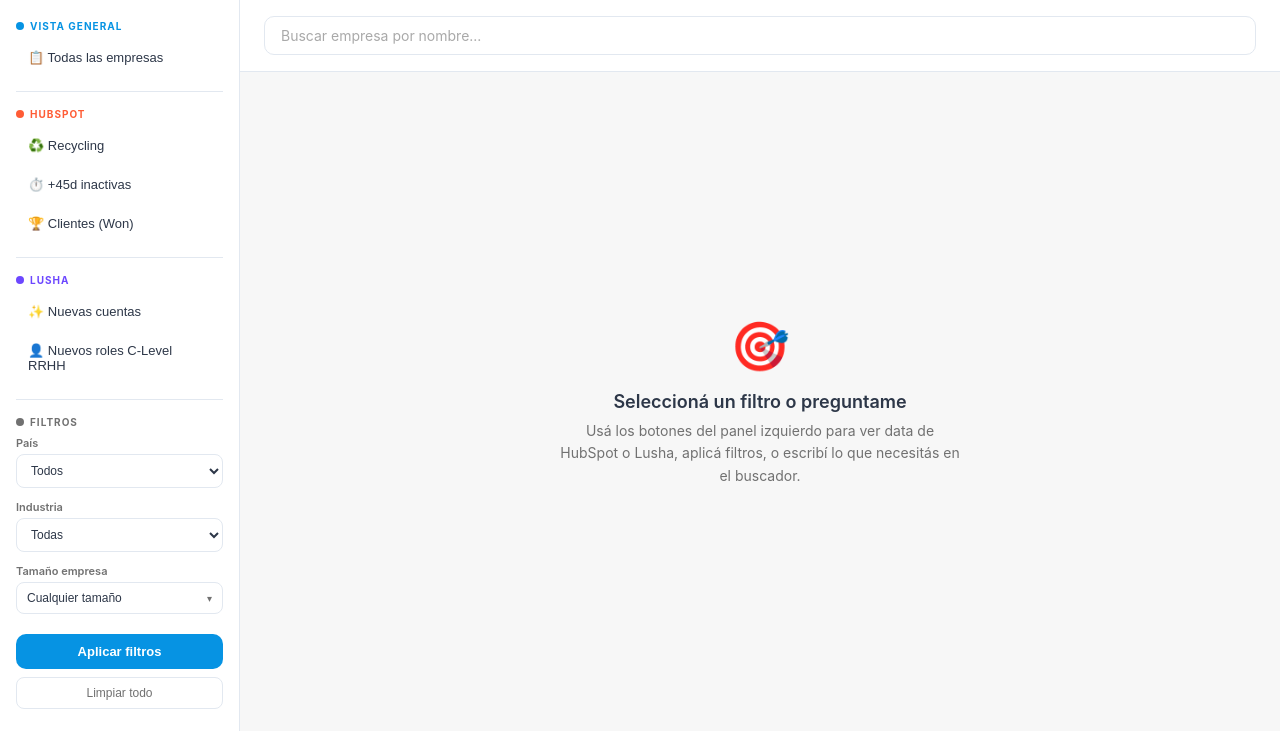
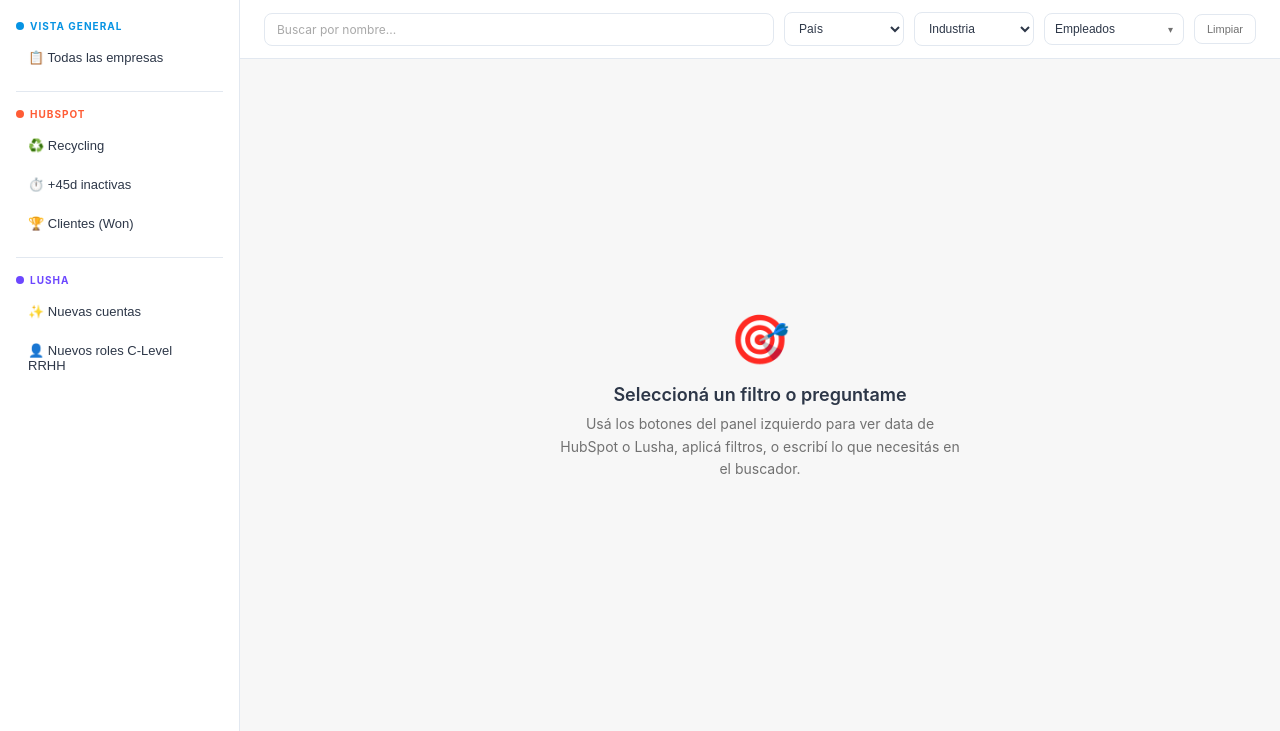
Before and after one commit to marylenochoa-sudo/bdr-intelligence, a Flask app: page / in a window 1280 px wide. Shown: the part 69-800 px from the top of the page. Run offline with Flask 3, Linux system fonts and the light colour scheme.

Commit message:
Move filters above table, apply on current view only, remove from sidebar
- Filters (name, country, industry, employees) now above the table
- Apply instantly on the current view (no backend call)
- Country/industry dropdowns populate from the active dataset
- Switching views resets all filters
- Sidebar only has navigation buttons, no filters
- "Limpiar" resets all filter fields

Co-Authored-By: Claude Opus 4.6 (1M context) <noreply@anthropic.com>

```diff
--- a/templates/index.html
+++ b/templates/index.html
@@ -168,42 +168,31 @@
     <button class="nav-btn" onclick="loadSource('lusha_new')" id="btn-lusha_new">✨ Nuevas cuentas</button>
     <button class="nav-btn" onclick="loadSource('lusha_roles')" id="btn-lusha_roles">👤 Nuevos roles C-Level RRHH</button>
 
-    <div class="divider"></div>
-
-    <!-- Filters -->
-    <div class="section-label" style="color:var(--muted)"><span class="dot" style="background:var(--muted)"></span> Filtros</div>
-    <label class="filter-label">País</label>
-    <select class="filter-select" id="f-country"><option value="">Todos</option></select>
-
-    <label class="filter-label">Industria</label>
-    <select class="filter-select" id="f-industry"><option value="">Todas</option></select>
-
-    <label class="filter-label">Tamaño empresa</label>
-    <div class="multiselect-wrapper" id="f-employees-wrapper">
-      <button class="multiselect-toggle" id="f-employees-toggle" type="button" onclick="toggleEmployeesDropdown()">
-        <span id="f-employees-label">Cualquier tamaño</span>
-        <span class="arrow">&#9662;</span>
-      </button>
-      <div class="multiselect-dropdown" id="f-employees-dropdown">
-        <div class="multiselect-item" onclick="event.stopPropagation()"><input type="checkbox" id="emp-1-10" value="1-10" onchange="updateEmployeesLabel()"><label for="emp-1-10">1 — 10</label></div>
-        <div class="multiselect-item" onclick="event.stopPropagation()"><input type="checkbox" id="emp-11-50" value="11-50" onchange="updateEmployeesLabel()"><label for="emp-11-50">11 — 50</label></div>
-        <div class="multiselect-item" onclick="event.stopPropagation()"><input type="checkbox" id="emp-51-200" value="51-200" onchange="updateEmployeesLabel()"><label for="emp-51-200">51 — 200</label></div>
-        <div class="multiselect-item" onclick="event.stopPropagation()"><input type="checkbox" id="emp-201-500" value="201-500" onchange="updateEmployeesLabel()"><label for="emp-201-500">201 — 500</label></div>
-        <div class="multiselect-item" onclick="event.stopPropagation()"><input type="checkbox" id="emp-501-1000" value="501-1000" onchange="updateEmployeesLabel()"><label for="emp-501-1000">501 — 1.000</label></div>
-        <div class="multiselect-item" onclick="event.stopPropagation()"><input type="checkbox" id="emp-1001-5000" value="1001-5000" onchange="updateEmployeesLabel()"><label for="emp-1001-5000">1.001 — 5.000</label></div>
-        <div class="multiselect-item" onclick="event.stopPropagation()"><input type="checkbox" id="emp-5001-10000" value="5001-10000" onchange="updateEmployeesLabel()"><label for="emp-5001-10000">5.001 — 10.000</label></div>
-        <div class="multiselect-item" onclick="event.stopPropagation()"><input type="checkbox" id="emp-10001" value="10001+" onchange="updateEmployeesLabel()"><label for="emp-10001">10.001+</label></div>
-      </div>
-      <div class="selected-tags" id="f-employees-tags"></div>
-    </div>
-
-    <button class="apply-btn" onclick="applyFilters()">Aplicar filtros</button>
-    <button class="clear-btn" onclick="clearAll()">Limpiar todo</button>
   </div>
 
   <div class="content">
-    <div class="search-bar">
-      <input class="search-input" id="search-input" placeholder="Buscar empresa por nombre..." onkeyup="searchByName()" style="flex:1">
+    <!-- Filters bar (above table) -->
+    <div style="padding:12px 24px;background:var(--white);border-bottom:1px solid var(--border);display:flex;gap:10px;align-items:center;flex-wrap:wrap">
+      <input class="search-input" id="search-input" placeholder="Buscar por nombre..." onkeyup="applyLocalFilters()" style="flex:1;min-width:160px;padding:8px 12px;border:1.5px solid var(--border);border-radius:8px;font-size:12px;outline:none">
+      <select class="filter-select" id="f-country" onchange="applyLocalFilters()" style="width:auto;min-width:120px;margin:0;padding:8px 10px"><option value="">País</option></select>
+      <select class="filter-select" id="f-industry" onchange="applyLocalFilters()" style="width:auto;min-width:120px;margin:0;padding:8px 10px"><option value="">Industria</option></select>
+      <div class="multiselect-wrapper" id="f-employees-wrapper" style="margin:0;min-width:140px">
+        <button class="multiselect-toggle" id="f-employees-toggle" type="button" onclick="toggleEmployeesDropdown()" style="padding:8px 10px">
+          <span id="f-employees-label" style="font-size:12px">Empleados</span>
+          <span class="arrow">&#9662;</span>
+        </button>
+        <div class="multiselect-dropdown" id="f-employees-dropdown">
+          <div class="multiselect-item" onclick="event.stopPropagation()"><input type="checkbox" id="emp-1-10" value="1-10" onchange="updateEmployeesLabel();applyLocalFilters()"><label for="emp-1-10">1 — 10</label></div>
+          <div class="multiselect-item" onclick="event.stopPropagation()"><input type="checkbox" id="emp-11-50" value="11-50" onchange="updateEmployeesLabel();applyLocalFilters()"><label for="emp-11-50">11 — 50</label></div>
+          <div class="multiselect-item" onclick="event.stopPropagation()"><input type="checkbox" id="emp-51-200" value="51-200" onchange="updateEmployeesLabel();applyLocalFilters()"><label for="emp-51-200">51 — 200</label></div>
+          <div class="multiselect-item" onclick="event.stopPropagation()"><input type="checkbox" id="emp-201-500" value="201-500" onchange="updateEmployeesLabel();applyLocalFilters()"><label for="emp-201-500">201 — 500</label></div>
+          <div class="multiselect-item" onclick="event.stopPropagation()"><input type="checkbox" id="emp-501-1000" value="501-1000" onchange="updateEmployeesLabel();applyLocalFilters()"><label for="emp-501-1000">501 — 1.000</label></div>
+          <div class="multiselect-item" onclick="event.stopPropagation()"><input type="checkbox" id="emp-1001-5000" value="1001-5000" onchange="updateEmployeesLabel();applyLocalFilters()"><label for="emp-1001-5000">1.001 — 5.000</label></div>
+          <div class="multiselect-item" onclick="event.stopPropagation()"><input type="checkbox" id="emp-5001-10000" value="5001-10000" onchange="updateEmployeesLabel();applyLocalFilters()"><label for="emp-5001-10000">5.001 — 10.000</label></div>
+          <div class="multiselect-item" onclick="event.stopPropagation()"><input type="checkbox" id="emp-10001" value="10001+" onchange="updateEmployeesLabel();applyLocalFilters()"><label for="emp-10001">10.001+</label></div>
+        </div>
+      </div>
+      <button onclick="clearFilters()" style="padding:8px 12px;border:1px solid var(--border);border-radius:8px;font-size:11px;color:var(--muted);background:none;cursor:pointer">Limpiar</button>
     </div>
     <div class="results" id="results">
       <div class="empty-state">
@@ -268,15 +257,47 @@ document.addEventListener("click", function(e) {
   }
 });
 
-function getFilterParams() {
-  const p = new URLSearchParams();
-  const c = document.getElementById("f-country").value;
-  const i = document.getElementById("f-industry").value;
-  const empArr = getSelectedEmployees();
-  if (c) p.set("country", c);
-  if (i) p.set("industry", i);
-  if (empArr.length > 0) p.set("employees", empArr.join(","));
-  return p.toString();
+let currentRawData = []; // Unfiltered data from backend for current source
+
+function matchEmpRange(emp, ranges) {
+  if (!ranges || ranges.length === 0) return true;
+  for (const r of ranges) {
+    if (r.includes("-")) {
+      const [lo, hi] = r.split("-").map(Number);
+      if (emp >= lo && emp <= hi) return true;
+    } else {
+      if (emp >= parseInt(r)) return true;
+    }
+  }
+  return false;
+}
+
+function applyLocalFilters() {
+  const q = (document.getElementById("search-input").value || "").trim().toLowerCase();
+  const country = document.getElementById("f-country").value;
+  const industry = document.getElementById("f-industry").value;
+  const empRanges = getSelectedEmployees();
+
+  const filtered = currentRawData.filter(c => {
+    if (q && !(c.name||"").toLowerCase().includes(q)) return false;
+    if (country && (c.country||"") !== country) return false;
+    if (industry && (c.industry||"") !== industry) return false;
+    if (empRanges.length > 0 && !matchEmpRange(c.employees||0, empRanges)) return false;
+    return true;
+  });
+
+  document.getElementById("results").innerHTML = renderDataToHtml(currentSource, filtered);
+}
+
+function clearFilters() {
+  document.getElementById("search-input").value = "";
+  document.getElementById("f-country").value = "";
+  document.getElementById("f-industry").value = "";
+  document.querySelectorAll('#f-employees-dropdown input[type="checkbox"]').forEach(cb => cb.checked = false);
+  updateEmployeesLabel();
+  if (currentRawData.length) {
+    document.getElementById("results").innerHTML = renderDataToHtml(currentSource, currentRawData);
+  }
 }
 
 async function loadSource(source) {
@@ -284,24 +305,41 @@ async function loadSource(source) {
   setActive(source);
   const el = document.getElementById("results");
   el.innerHTML = '<div class="loading">Cargando...</div>';
-  const fp = getFilterParams();
-  const res = await fetch("/api/data?source=" + source + (fp ? "&" + fp : ""));
-  const data = await res.json();
-  renderData(source, data);
-}
+  const res = await fetch("/api/data?source=" + source);
+  currentRawData = await res.json();
 
-function applyFilters() {
-  loadSource(currentSource || "all");
-}
+  // Populate country/industry dropdowns from this data
+  populateFilterOptions(currentRawData);
 
-function clearAll() {
+  // Clear filters on source change
+  document.getElementById("search-input").value = "";
   document.getElementById("f-country").value = "";
   document.getElementById("f-industry").value = "";
   document.querySelectorAll('#f-employees-dropdown input[type="checkbox"]').forEach(cb => cb.checked = false);
   updateEmployeesLabel();
+
+  renderData(source, currentRawData);
+}
+
+function populateFilterOptions(data) {
+  const countries = [...new Set(data.map(c => c.country).filter(Boolean))].sort();
+  const industries = [...new Set(data.map(c => c.industry).filter(Boolean))].sort();
+
+  const cs = document.getElementById("f-country");
+  cs.innerHTML = '<option value="">País</option>';
+  countries.forEach(c => { const o = document.createElement("option"); o.value = c; o.textContent = c; cs.appendChild(o); });
+
+  const is = document.getElementById("f-industry");
+  is.innerHTML = '<option value="">Industria</option>';
+  industries.forEach(i => { const o = document.createElement("option"); o.value = i; o.textContent = i; is.appendChild(o); });
+}
+
+function clearAll() {
+  clearFilters();
   currentSource = "";
+  currentRawData = [];
   document.querySelectorAll(".nav-btn").forEach(b => b.className = "nav-btn");
-  document.getElementById("results").innerHTML = '<div class="empty-state"><div class="icon">🎯</div><h3>Seleccioná un filtro o preguntame</h3><p>Usá los botones del panel izquierdo para ver data de HubSpot o Lusha, aplicá filtros, o escribí lo que necesitás en el buscador.</p></div>';
+  document.getElementById("results").innerHTML = '<div class="empty-state"><div class="icon">🎯</div><h3>Seleccioná una vista</h3><p>Usá los botones del panel izquierdo. Los filtros aplican sobre la vista que elijas.</p></div>';
 }
 
 async function doSearch() {
@@ -527,30 +565,6 @@ function renderData(source, data) {
   }
 
   el.innerHTML = html;
-}
-
-let allDataCache = null;
-
-async function ensureAllData() {
-  if (allDataCache) return allDataCache;
-  const res = await fetch("/api/data?source=all");
-  allDataCache = await res.json();
-  return allDataCache;
-}
-
-async function searchByName() {
-  const q = document.getElementById("search-input").value.trim().toLowerCase();
-  if (!q) {
-    if (currentSource && lastRenderedData.length) {
-      renderData(currentSource, lastRenderedData);
-    } else {
-      document.getElementById("results").innerHTML = '<div class="empty-state"><div class="icon">🎯</div><h3>Seleccioná un filtro o buscá una empresa</h3><p>Usá los botones del panel izquierdo o escribí el nombre de una empresa arriba.</p></div>';
-    }
-    return;
-  }
-  const all = await ensureAllData();
-  const filtered = all.filter(c => (c.name||"").toLowerCase().includes(q));
-  document.getElementById("results").innerHTML = renderDataToHtml("all", filtered);
 }
 
 loadFilters();
```
